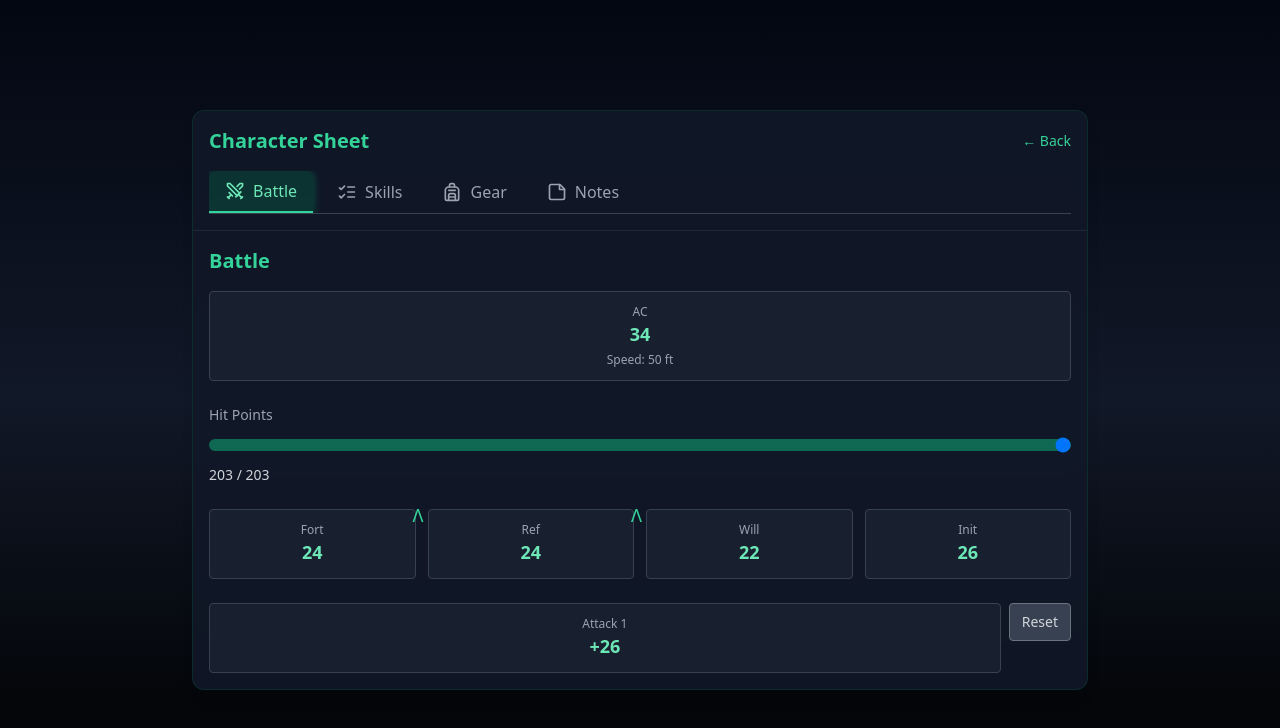
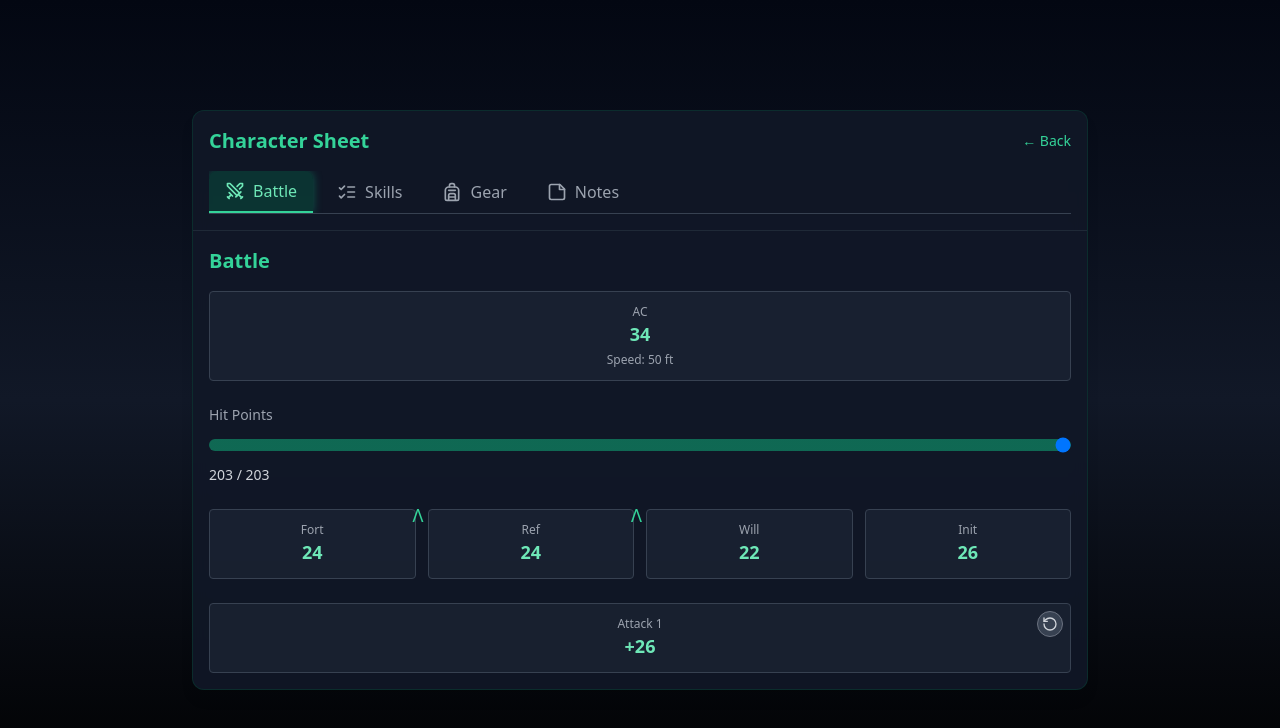
Before and after one commit to rlindgaard-collab/Karandras, a React (Vite) app: page /character-sheet in a window 1280 px wide. Shown: the top 728 px of the page. Built offline with nearby package versions, Linux system fonts and the light colour scheme.

Commit message:
Updated CharacterSheetPage.tsx

```diff
--- a/src/pages/CharacterSheetPage.tsx
+++ b/src/pages/CharacterSheetPage.tsx
@@ -1,6 +1,6 @@
 import { useState, useEffect } from "react";
 import { Card, CardContent, CardHeader, CardTitle } from "../components/Card";
-import { Swords, ListChecks, Backpack, StickyNote } from "lucide-react";
+import { Swords, ListChecks, Backpack, StickyNote, RotateCcw } from "lucide-react";
 import { Link } from "react-router-dom";
 import { characterData } from "../data/characterData";
 
@@ -314,11 +314,11 @@ export default function CharacterSheetPage() {
               </div>
 
               {/* Attack Knapsystem */}
-              <div className="mt-6 flex gap-2 items-start">
+              <div className="relative mt-6">
                 <button
                   type="button"
                   onClick={rollAttack}
-                  className={`flex-1 p-3 rounded border text-center transition-all ${
+                  className={`w-full p-3 rounded border text-center transition-all ${
                     attackResult
                       ? attackResult.d20 === 1
                         ? "bg-red-900/60 border-red-400 shadow-[0_0_20px_rgba(239,68,68,0.8)]"
@@ -341,12 +341,15 @@ export default function CharacterSheetPage() {
                         })()}
                   </span>
                 </button>
+
+                {/* Reset ikon */}
                 <button
                   type="button"
                   onClick={resetAttack}
-                  className="px-3 py-2 rounded bg-gray-700 hover:bg-gray-600 border border-gray-500 text-sm font-medium"
+                  className="absolute top-2 right-2 p-1 rounded-full bg-gray-700 hover:bg-gray-600 border border-gray-500"
+                  title="Reset attacks"
                 >
-                  Reset
+                  <RotateCcw className="w-4 h-4 text-gray-300" />
                 </button>
               </div>
 
```
